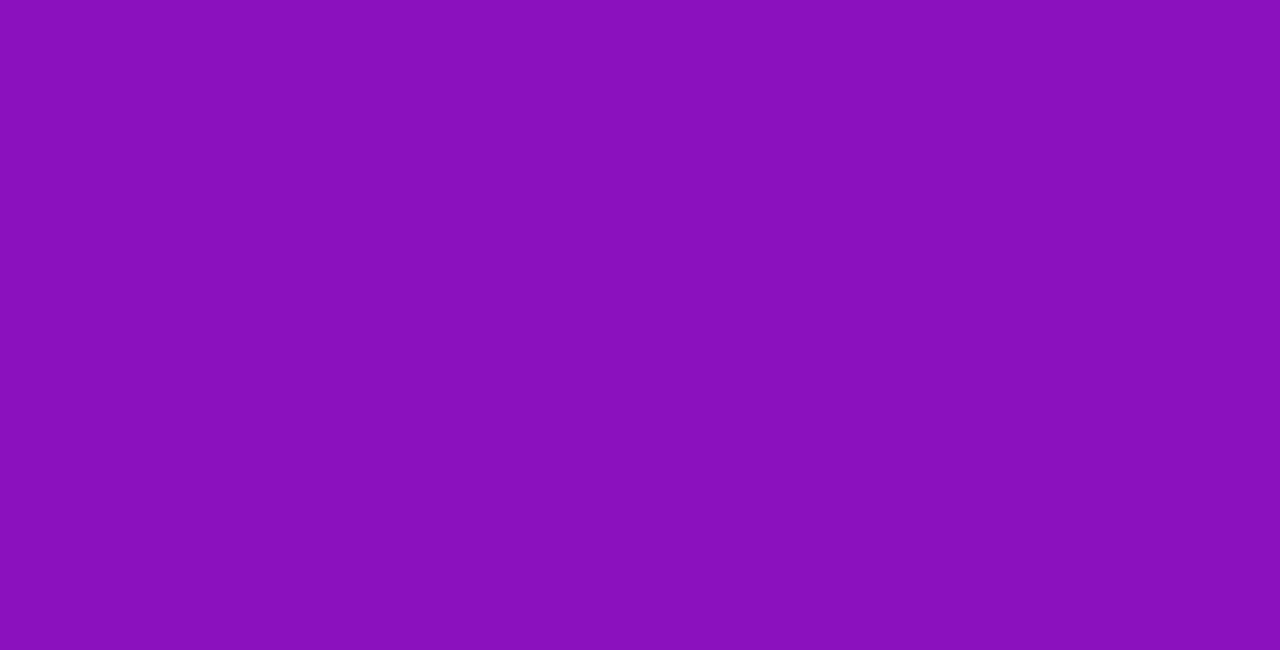
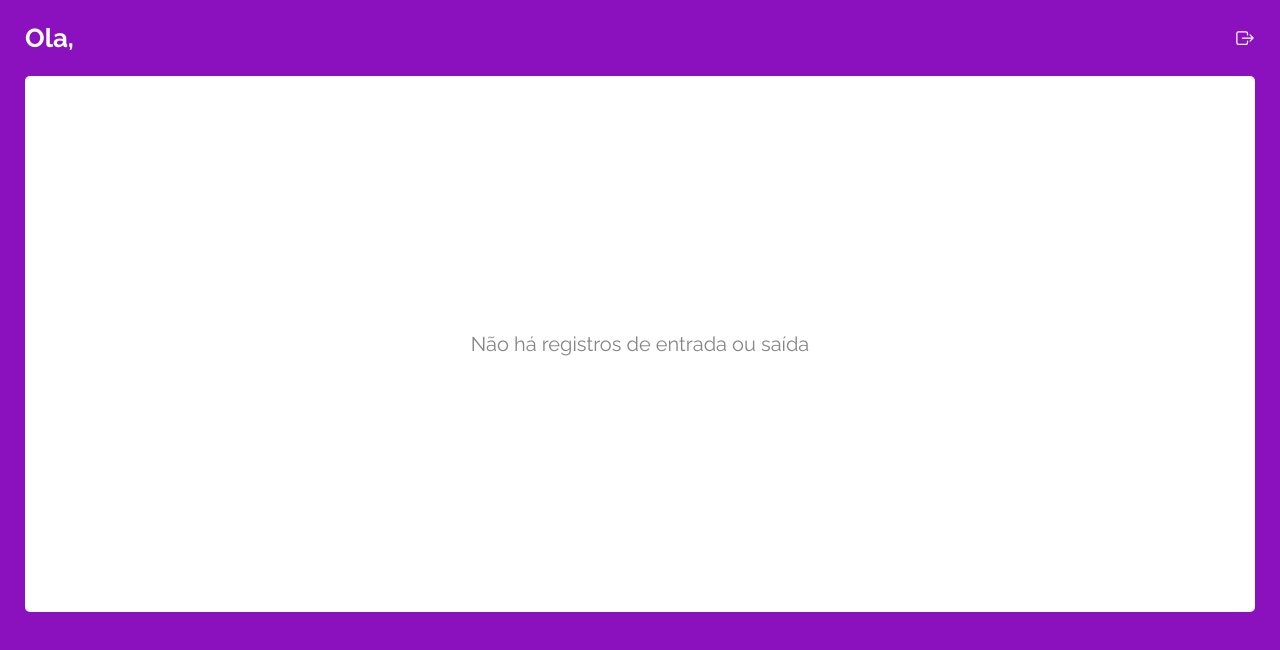
Before and after one commit to lucasfranchini/My-Wallet_Front, a React (Create React App) app: page /transactions in a window 1280 px wide. Shown: the top 650 px of the page. Built offline with nearby package versions, Linux system fonts and the light colour scheme; a web font is replaced by a local one.

Commit message:
starting transactions page

```diff
--- a/package.json
+++ b/package.json
@@ -8,6 +8,7 @@
     "@testing-library/user-event": "^12.8.3",
     "react": "^17.0.2",
     "react-dom": "^17.0.2",
+    "react-icons": "^4.2.0",
     "react-router-dom": "^5.2.0",
     "react-scripts": "4.0.3",
     "styled-components": "^5.3.0",
--- a/src/Components/App.js
+++ b/src/Components/App.js
@@ -1,22 +1,27 @@
-import {BrowserRouter,Switch,Route} from "react-router-dom";
+import { BrowserRouter, Switch, Route } from "react-router-dom";
 import GlobalStyle from "../styles/GlobalStyle";
 import Login from "./signUpAndSignIn/Login";
 import "../styles/reset.css";
 import SignUp from "./signUpAndSignIn/SignUp";
+import UserContext from "../Context/UserContext";
+import { useState } from "react";
+import Transactions from "./Transactions/Transactions";
 
 function App() {
+  const [user,setUser]=useState(null)
   return (
-      <BrowserRouter>
-        <GlobalStyle/>
+    <BrowserRouter>
+      <GlobalStyle />
+      <UserContext.Provider value={{user,setUser}}>
         <Switch>
           <Route path="/" exact>
-            <Login/>
+            <Login />
           </Route>
           <Route path="/register" exact>
-            <SignUp/>
+            <SignUp />
           </Route>
           <Route path="/transactions" exact>
-
+            <Transactions/>
           </Route>
           <Route path="/new-entry" exact>
 
@@ -25,7 +30,8 @@ function App() {
 
           </Route>
         </Switch>
-      </BrowserRouter>
+      </UserContext.Provider>
+    </BrowserRouter>
   );
 }
 
--- /dev/null
+++ b/src/Components/Transactions/Records.js
@@ -0,0 +1,32 @@
+import { useState } from "react";
+import styled from "styled-components";
+
+export default function Records(){
+    const [records,setRecords] = useState(null)
+    return(
+        <Body records={null}>
+            {
+                records ?
+                "":
+                <span>Não há registros de entrada ou saída</span>
+            }
+        </Body>
+    );
+}
+
+const Body = styled.div`
+    background: #FFFFFF;
+    border-radius: 5px;
+    width: 100%;
+    height: 67vh;
+    display: flex;
+    flex-direction: column;
+    justify-content: ${props=>props.records?'flex-start':'center'};
+    align-items: center;
+    line-height: 23px;
+    text-align: center;
+    color: #868686;
+    span{
+        width: 75%;
+    }
+`
--- /dev/null
+++ b/src/Components/Transactions/Transactions.js
@@ -0,0 +1,35 @@
+import styled from "styled-components";
+import { IoExitOutline } from "react-icons/io5";
+import { useContext } from "react";
+import UserContext from "../../Context/UserContext";
+import { useHistory } from "react-router-dom";
+import Records from "./Records";
+
+export default function Transactions(){
+    const {user,setUser} = useContext(UserContext);
+    const history = useHistory();
+    return(
+        <Body>
+            <Header>
+                <h1>Ola, {user?.name}</h1>
+                <IoExitOutline onClick={()=>history.push('/')}/>
+            </Header>
+            <Records/>
+        </Body>
+    )
+}
+
+const Body=styled.div`
+    width: 100%;
+    height: 100vh;
+    padding:25px;
+`
+const Header = styled.div`
+    margin-bottom: 25px;
+    display: flex;
+    justify-content: space-between;
+    align-items: center;
+    color: #fff;
+    font-weight: 700;
+    font-size: 26px;
+`
--- a/src/Components/signUpAndSignIn/Login.js
+++ b/src/Components/signUpAndSignIn/Login.js
@@ -21,7 +21,7 @@ export default function Login(){
                 <form onSubmit={login}>
                     <Input type="email" placeholder="E-mail" value={body.email} onChange={e=>setBody({...body,email: e.target.value})} disabled={load}/>
                     <Input type="password" placeholder="senha" value={body.password} onChange={e=>setBody({...body,password: e.target.value})} disabled={load}/>
-                    <Button type="submit">Entrar</Button>
+                    <Button type="submit" disabled={load}>Entrar</Button>
                 </form>
                 <Link to="/Register">Primeira vez? Cadastre-se!</Link>
         </Body>
```
Also changed, not shown: 1 other file (tests, documents, lock files or other folders).
